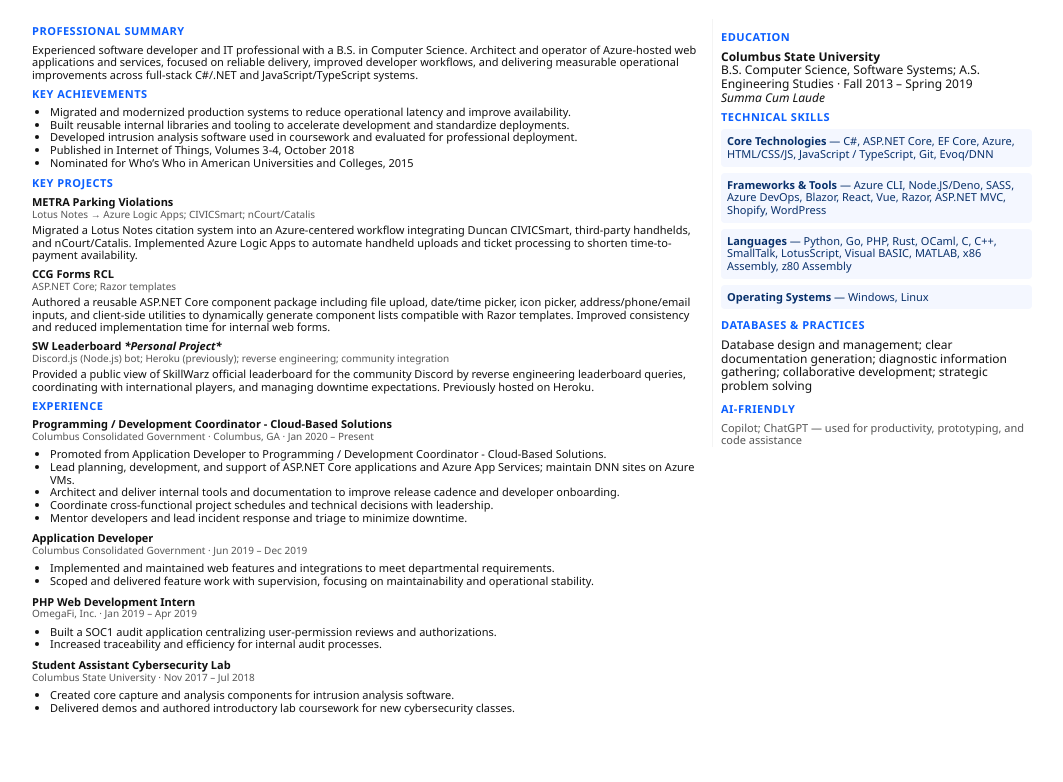
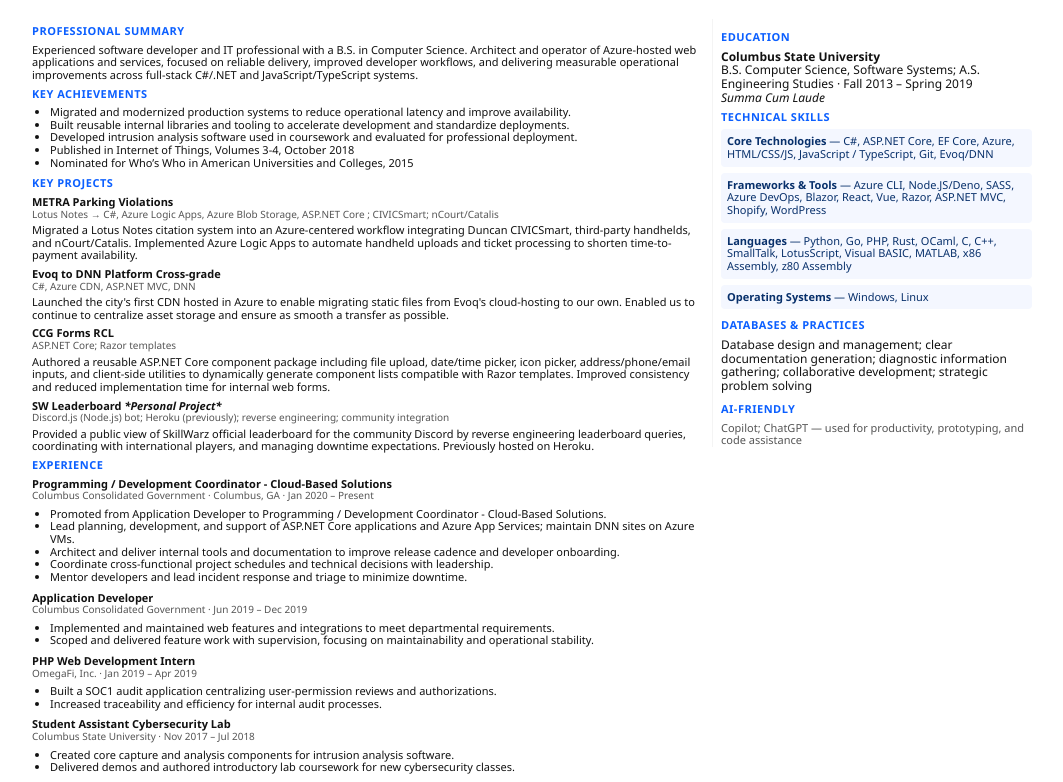
Before and after one commit to litenite42/litenite42.github.io, a plain HTML site: page index.html in a window 1280 px wide. Shown: the part 65-847 px from the top of the page, without its empty margins (108-1171 px from the left). Drawn offline with Linux system fonts and the light colour scheme.

Commit message:
Add files via upload

```diff
--- a/index.html
+++ b/index.html
@@ -74,10 +74,16 @@
 
         <div class="role">
           <strong>METRA Parking Violations</strong>
-          <div class="meta">Lotus Notes → Azure Logic Apps; CIVICSmart; nCourt/Catalis</div>
+          <div class="meta">Lotus Notes → C#, Azure Logic Apps, Azure Blob Storage, ASP.NET Core ; CIVICSmart; nCourt/Catalis</div>
           <div>Migrated a Lotus Notes citation system into an Azure-centered workflow integrating Duncan CIVICSmart, third-party handhelds, and nCourt/Catalis. Implemented Azure Logic Apps to automate handheld uploads and ticket processing to shorten time-to-payment availability.</div>
         </div>
-
+        <div class="role">
+			<strong>Evoq to DNN Platform Cross-grade</strong>
+			<div class="meta">C#, Azure CDN, ASP.NET MVC, DNN</div>
+			<div>Launched the city's first CDN hosted in Azure to enable migrating static files from Evoq's cloud-hosting to our own. Enabled
+			us to continue to centralize asset storage and ensure as smooth a transfer as possible.
+			</div>
+        </div>
         <div class="role">
           <strong>CCG Forms RCL</strong>
           <div class="meta">ASP.NET Core; Razor templates</div>
```
